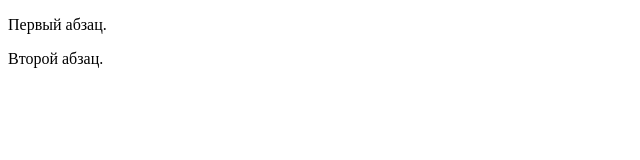
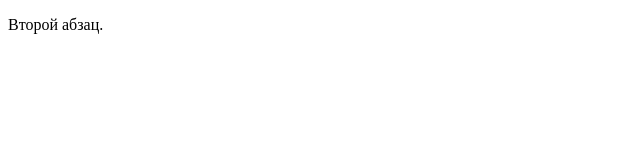
Before and after one commit to ElenHub/proj, a plain HTML site: page index.html in a window 1280 px wide. Shown: the full height of the page, 0-640 px from the left. Drawn offline with Linux system fonts and the light colour scheme.

Commit message:
Update index.html

```diff
--- a/index.html
+++ b/index.html
@@ -5,7 +5,6 @@
   <title>Пример веб-страницы</title>
  </head>
  <body>
-  <p>Первый абзац.</p>
   <p>Второй абзац.</p>
  </body>
 </html>
```
